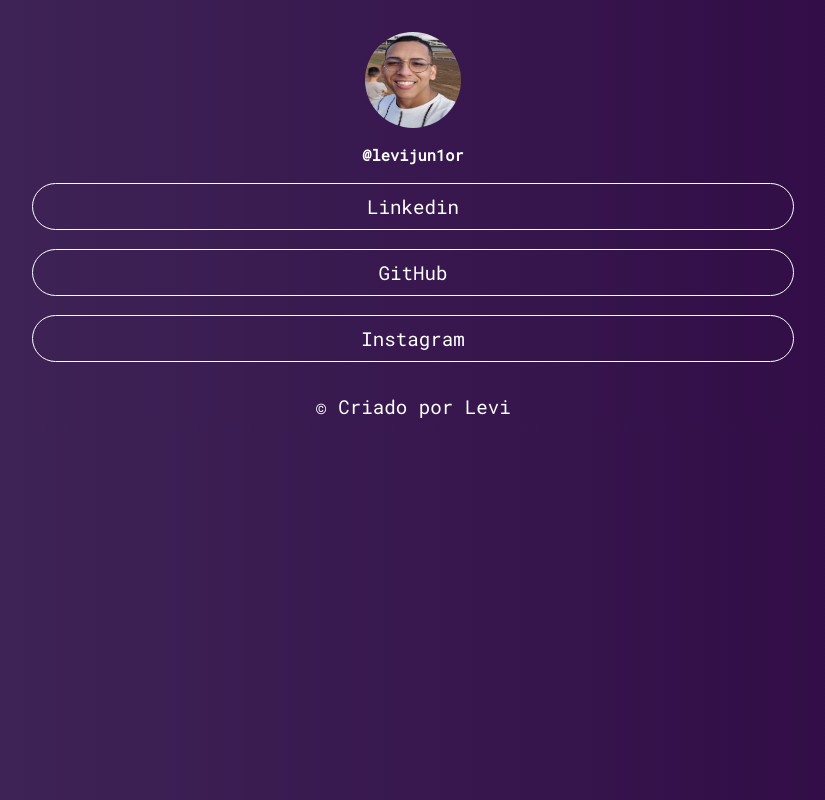
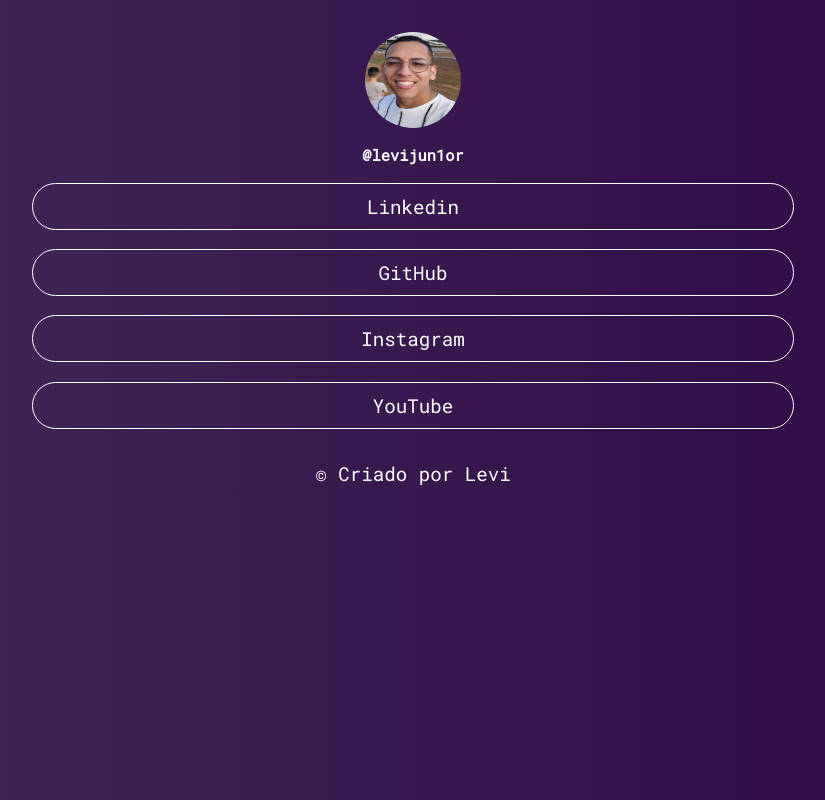
Before and after one commit to LeviJunior1/linktree-levi, a website built with webpack: page src/index.html in a window 1280 px wide. Shown: the whole page, without its empty margins (227-1052 px from the left). Built offline with nearby package versions, Linux system fonts and the light colour scheme.

Commit message:
add youtube e refatorando alguns detalhes

```diff
--- a/src/index.html
+++ b/src/index.html
@@ -12,11 +12,11 @@
   <body>
     <div class="container">
       <picture>
-        <img src="./assets/me.jpeg" alt="" />
+        <img src="./assets/me.jpeg" alt="Foto do Autor" />
       </picture>
       <h1>@levijun1or</h1>
       <main></main>
-      <footer>&copy; Criado por Levi</footer>
     </div>
+    <footer>&copy; Criado por Levi</footer>
   </body>
 </html>
--- a/src/main.css
+++ b/src/main.css
@@ -18,8 +18,6 @@
 
 * {
   font-family: var(--font-family-primary);
-  -webkit-font-smoothing: antialiased;
-  -moz-osx-font-smoothing: grayscale;
 }
 
 html {
--- a/src/main.js
+++ b/src/main.js
@@ -14,9 +14,13 @@
     title: "Instagram",
     link: "https://www.instagram.com/levijun1or/",
   },
+  {
+    title: "YouTube",
+    link: "https://www.youtube.com/channel/UCQ2G26Bg2To_jMGmc1q67wg",
+  }
 ];
 
-function createLink(media = {}) {
+function createLink(media) {
   let newLink = document.createElement("a");
   newLink.href = media.link;
   newLink.target = "_blank";
@@ -29,13 +33,9 @@
   mainElement.appendChild(link);
 }
 
-function createElement(socialMedia = {}) {
+function createElement(socialMedia) {
   const link = createLink(socialMedia);
   setLinkDOM(link);
 }
 
-(function () {
-  for (let social of socialMedia) {
-    createElement(social);
-  }
-})();
+socialMedia.map(createElement)
```
